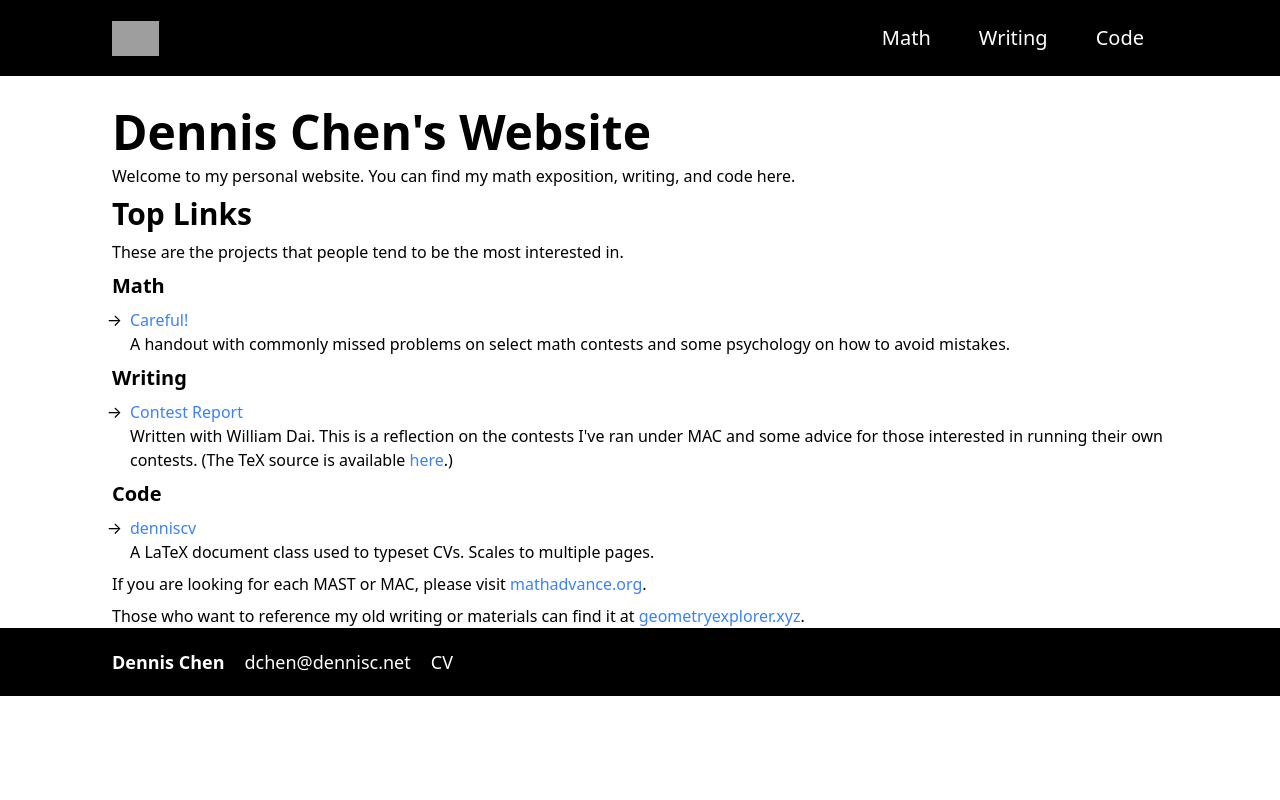
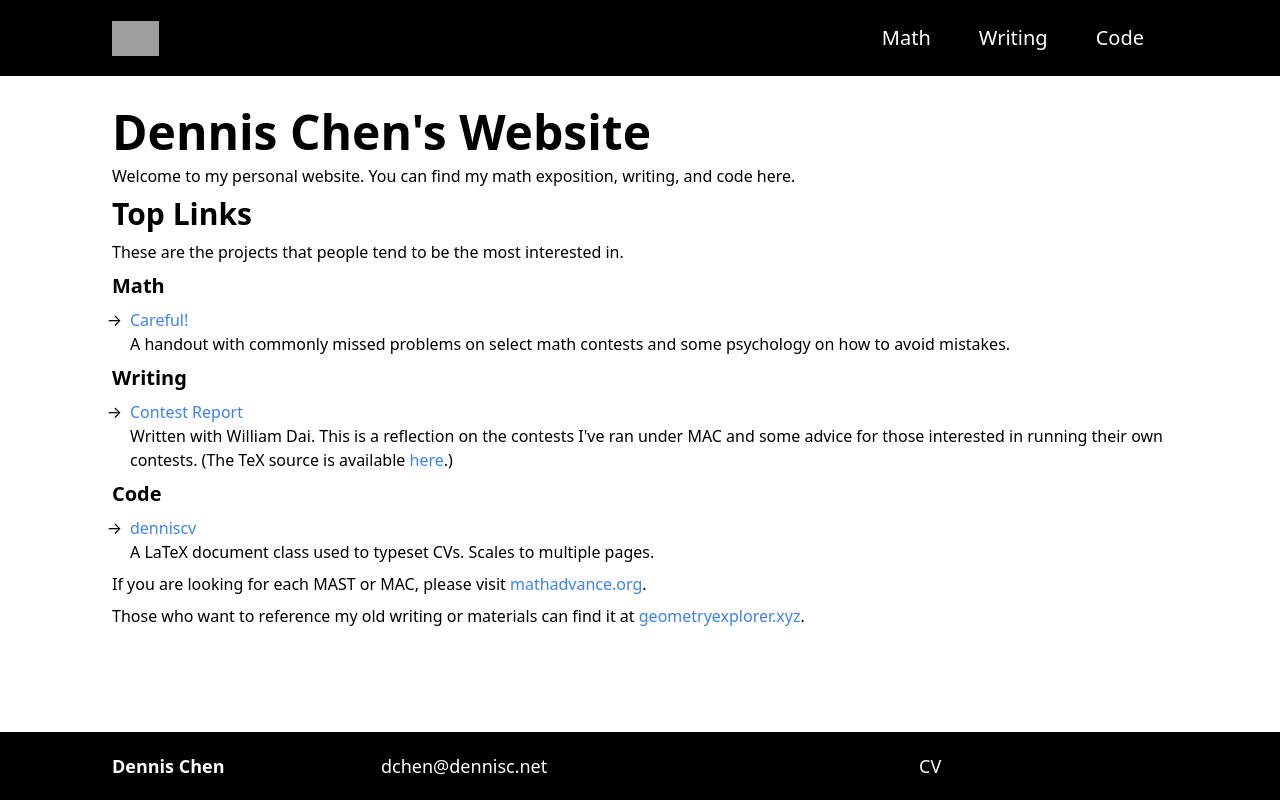
Before and after one commit to chennisden/dennisc.net, a Next.js app: page / in a window 1280 px wide. Built offline with nearby package versions, Linux system fonts and the light colour scheme; grey boxes are pictures that could not be loaded.

Commit message:
woo fixed footer situation

```diff
--- a/components/Footer.tsx
+++ b/components/Footer.tsx
@@ -2,13 +2,13 @@ import { FC } from "react";
 import NextLink from "next/link";
 
 const Footer: FC<{}> = () => {
-    return (
-        <div className = "grid-rows-4 bg-black py-5 px-28 flex items-center text-white space-x-5 text-lg">
-            <div className="font-bold">Dennis Chen</div>
-            <div className = "col-span-2">dchen@dennisc.net</div>
-            <div>CV</div>
-        </div>
-    );
+  return (
+    <div className="grid grid-cols-4 bg-black py-5 px-28 flex items-start text-white text-lg gap-x-5">
+      <div className="font-bold">Dennis Chen</div>
+      <div className="col-span-2">dchen@dennisc.net</div>
+      <div>CV</div>
+    </div>
+  );
 };
 
 export default Footer;
--- a/pages/_app.tsx
+++ b/pages/_app.tsx
@@ -1,22 +1,21 @@
 import type { AppProps } from "next/app";
 import Head from "next/head";
 import "../styles/global.css";
-import NavBar from "../components/NavBar"
+import NavBar from "../components/NavBar";
 import Footer from "../components/Footer";
 
 function MyApp({ Component, pageProps }: AppProps) {
   return (
     <div>
       <Head>
-                <link
-                    rel="shortcut icon"
-                    type="image/x-icon"
-                    href="dc.svg"
-                />
+        <link rel="shortcut icon" type="image/x-icon" href="dc.svg" />
       </Head>
+      <div className="min-h-screen flex flex-col">
         <NavBar />
-            <Component {...pageProps}/>
+        <Component {...pageProps} />
+        <div className="mb-12 flex-grow" />
         <Footer />
+      </div>
     </div>
   );
 }
```
Also changed, not shown: components/NavBar.tsx (+10 -6 lines). Lines whose indentation alone changed are shown as unchanged.
